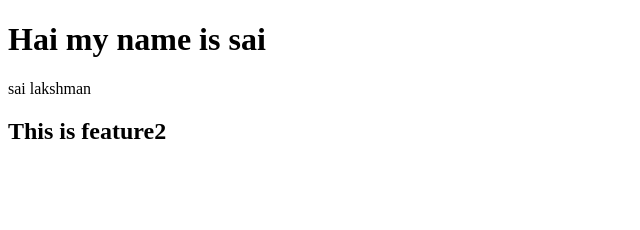
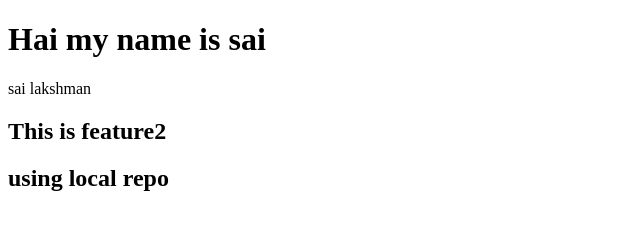
Before and after one commit to sailakshman1/GitDemo, a plain HTML site: page index1.html in a window 1280 px wide. Shown: the whole page, without its empty margins (0-640 px from the left). Drawn offline with Linux system fonts and the light colour scheme.

Commit message:
adding local repo

```diff
--- a/index1.html
+++ b/index1.html
@@ -9,5 +9,6 @@
     <h1>Hai my name is sai</h1>
     <p>sai lakshman</p>
     <h2>This is feature2</h2>
+    <h2>using local repo</h2>
 </body>
 </html>
```
